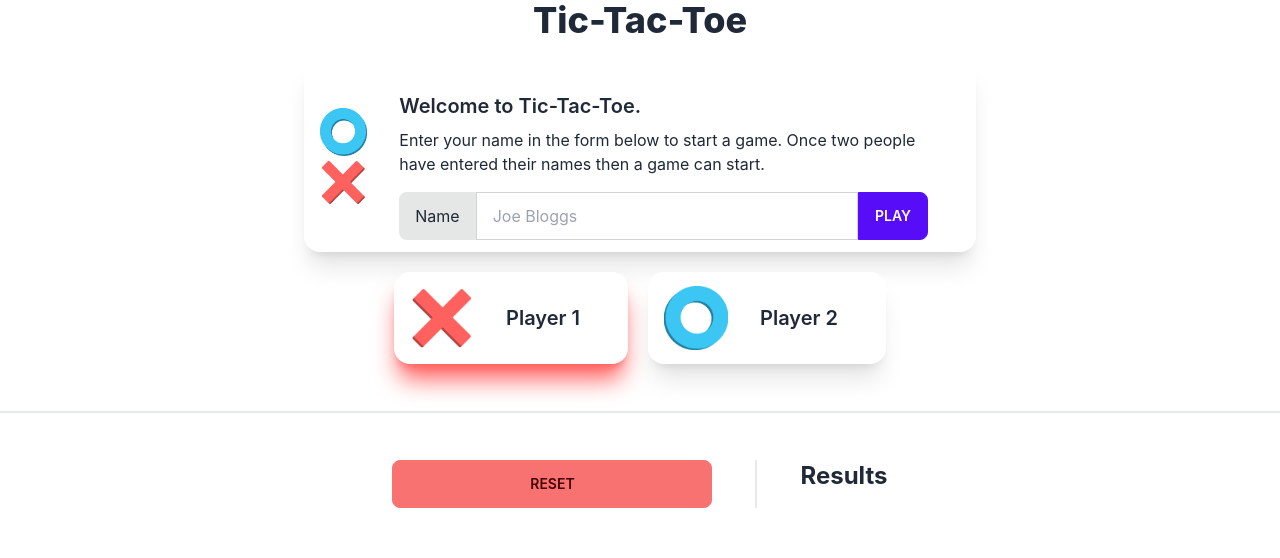
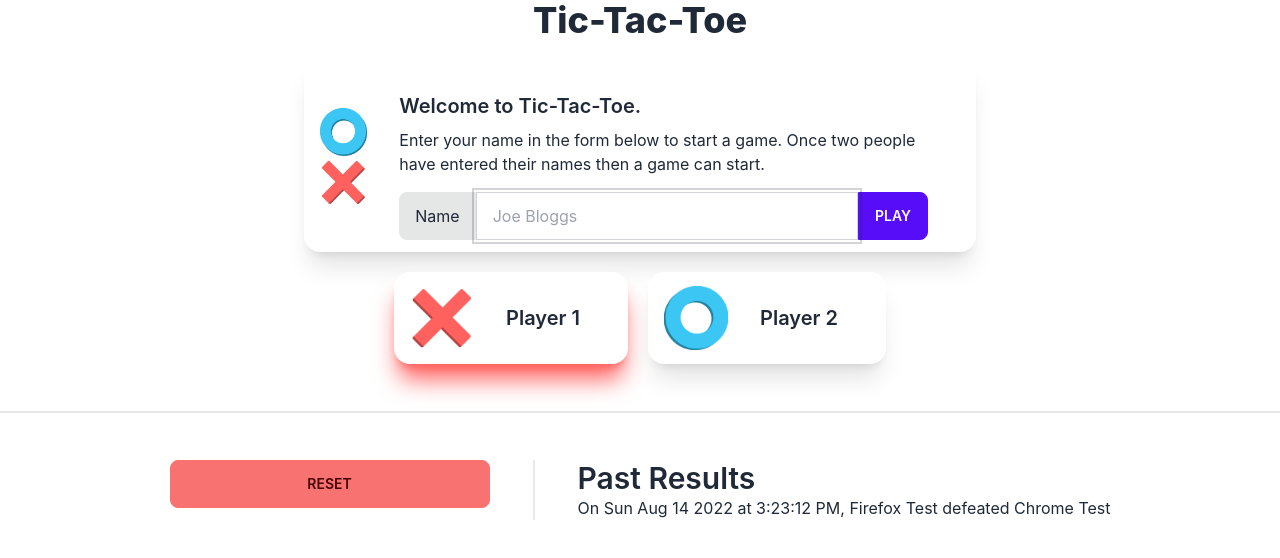
Before and after one commit to scoops82/tic-tac-toe-react-firebase, a React (Vite) app: page / in a window 1280 px wide. Shown: the top 558 px of the page. Built offline with nearby package versions, Linux system fonts and the light colour scheme; no server answers; the database is empty.

Commit message:
Added results section

```diff
--- a/src/App.jsx
+++ b/src/App.jsx
@@ -15,7 +15,6 @@ import {
   doc,
   Firestore,
   updateDoc,
-  setDoc,
   getDoc,
   getFirestore,
   onSnapshot,
@@ -45,12 +44,23 @@ function App() {
     buttonClassNames: "btn btn-error",
     formDisplay: "card-actions justify-center w-full",
     gameFinished: false,
+    notifiedResult: false,
+    results: [
+      {
+        date: { seconds: 1660490592, nanoseconds: 719000000 },
+        player1: "Firefox Test",
+        player2: "Chrome Test",
+        result: "player1",
+      },
+    ],
   });
   const [displayControl, setDisplayControl] = useState({
     formDisabled: false,
     gameBoardDisplay: "hidden",
     localMessage: "",
   });
+
+  // const [results, setResults] = useState([]);
 
   const crossSymbol = (
     <img src={crossImage} className="object-contain" alt="cross symbol" />
@@ -82,6 +92,7 @@ function App() {
   const gameinfoRef = doc(db, "current-game", "game-info");
   const gamegridRef = collection(db, "game-grid");
   const currentGameRef = collection(db, "current-game");
+  const resultsInfoRef = doc(db, "results", "resultsInfo");
 
   // Initial Get of Game info.
   async function initialGetGameInfo() {
@@ -118,6 +129,9 @@ function App() {
             console.log("Updating gameInfo in state...");
             setGameInfo(change.doc.data());
           }
+          if (gameInfo.player1.length === 0 && gameInfo.player2.length === 0) {
+            setDisplayControl({ ...displayControl, formDisabled: false });
+          }
           // if (change.type === "modified") {
           //   setGameInfo(change.doc.data());
           //   console.log("modified in gameinfo", change.doc.data());
@@ -153,6 +167,11 @@ function App() {
       setDisplayControl({
         ...displayControl,
         localMessage:
+          "The game has finished. Please click the button below to play again.",
+      });
+      setGameInfo({
+        ...gameInfo,
+        message:
           "The game has finished. Please click the button below to play again.",
       });
     } else if (gameInfo.moves.length >= 9) {
@@ -265,7 +284,8 @@ function App() {
               buttonText: "Play Again",
             });
           }
-        } else if (gameInfo.player2Moves.includes(num)) {
+        }
+        if (gameInfo.player2Moves.includes(num)) {
           player2Matches.push(num);
           if (player2Matches.length === 3) {
             // localMessage = `${gameInfo.player2} Wins!`;
@@ -276,7 +296,8 @@ function App() {
               buttonText: "Play Again",
             });
           }
-        } else if (gameInfo.moves.length === 9) {
+        }
+        if (gameInfo.moves.length === 9) {
           notifyWin("draw");
           setDisplayControl({
             ...displayControl,
@@ -290,31 +311,50 @@ function App() {
     }
   }
   async function notifyWin(result) {
-    if (result === "draw") {
+    const now = new Date();
+    if (result === "draw" && amPlayer1) {
       await updateDoc(gameinfoRef, {
         message: `It's a draw!`,
         buttonText: "Play again",
         buttonClassNames: "btn btn-success",
         gameFinished: true,
+        results: arrayUnion({
+          date: now,
+          result: "draw",
+          player1: `${gameInfo.player1}`,
+          player2: `${gameInfo.player2}`,
+        }),
       });
-    } else if (result === "player1") {
+    } else if (result === "player1" && amPlayer1) {
       try {
         await updateDoc(gameinfoRef, {
           message: `${gameInfo.player1} Wins! Better luck next time ${gameInfo.player2}`,
           buttonText: "Play again",
           buttonClassNames: "btn btn-success",
           gameFinished: true,
+          results: arrayUnion({
+            date: now,
+            result: "player1",
+            player1: `${gameInfo.player1}`,
+            player2: `${gameInfo.player2}`,
+          }),
         });
       } catch (error) {
         setDisplayControl({ ...displayControl, localMessage: error });
       }
-    } else if (result === "player2") {
+    } else if (result === "player2" && amPlayer1) {
       try {
         await updateDoc(gameinfoRef, {
           message: `${gameInfo.player2} Wins! Better luck next time ${gameInfo.player1}`,
           buttonText: "Play again",
           buttonClassNames: "btn btn-success",
           gameFinished: true,
+          results: arrayUnion({
+            date: now,
+            result: "player2",
+            player1: `${gameInfo.player1}`,
+            player2: `${gameInfo.player2}`,
+          }),
         });
       } catch (error) {
         setDisplayControl({ ...displayControl, localMessage: error });
@@ -324,7 +364,7 @@ function App() {
 
   async function endGame() {
     try {
-      await setDoc(gameinfoRef, {
+      await updateDoc(gameinfoRef, {
         player1: "",
         player2: "",
         turnNumber: 1,
@@ -337,6 +377,7 @@ function App() {
         buttonClassNames: "btn btn-error",
         formDisplay: "card-actions justify-center w-full",
         gameFinished: false,
+        notifiedResult: false,
       });
     } catch (error) {
       console.log("Error clearing game-info: ", error);
@@ -375,8 +416,9 @@ function App() {
                         className="input input-bordered w-full"
                         value={playerNameInput}
                         onChange={($e) => setPlayerNameInput($e.target.value)}
-                        autofocus
+                        autoFocus
                         disabled={displayControl.formDisabled}
+                        required
                       />
                       <button
                         className="btn btn-primary"
@@ -529,7 +571,7 @@ function App() {
           </button>
         </div>
         <div className="divider lg:divider-horizontal"></div>
-        <ResultsArea />
+        <ResultsArea allResults={gameInfo.results} />
       </div>
     </div>
   );
--- a/src/ResultsArea.jsx
+++ b/src/ResultsArea.jsx
@@ -1,14 +1,40 @@
 import React, { useState } from "react";
 
-function ResultsArea() {
-  const [results, setResults] = useState({});
+function ResultsArea({ allResults }) {
+  console.log("props passed to ResultsArea component: ", allResults);
 
-  // Initial results get.
+  // const date = new Date(allResults[0].date.seconds * 1000);
+  // console.log("🚀 ~ file: ResultsArea.jsx ~ line 7 ~ ResultsArea ~ date", date);
 
+  function resultsParser(result) {
+    const date = new Date(result.date.seconds * 1000);
+    // const time = result.date;
+    const outcome = result.result;
+    const player1 = result.player1;
+    const player2 = result.player2;
+    if (outcome === "draw") {
+      return `On ${date.toDateString()} at ${date.toLocaleTimeString()}, ${player1} drew with ${player2}`;
+    } else if (outcome === "player1") {
+      return `On ${date.toDateString()} at ${date.toLocaleTimeString()}, ${player1} defeated ${player2}`;
+    } else if (outcome === "player2") {
+      return `On ${date.toDateString()} at ${date.toLocaleTimeString()}, ${player2} defeated ${player1}`;
+    }
+  }
+
+  // if(results.length)
   return (
     <div>
-      <div className="prose">
-        <h2>Results</h2>
+      <div>
+        {allResults.length === 0 ? (
+          <h2>No results yet.</h2>
+        ) : (
+          <h2 className="text-3xl font-semibold">Past Results</h2>
+        )}
+        <ul>
+          {allResults.map((item, i) => (
+            <li key={i}>{resultsParser(item)}</li>
+          ))}
+        </ul>
       </div>
     </div>
   );
```
